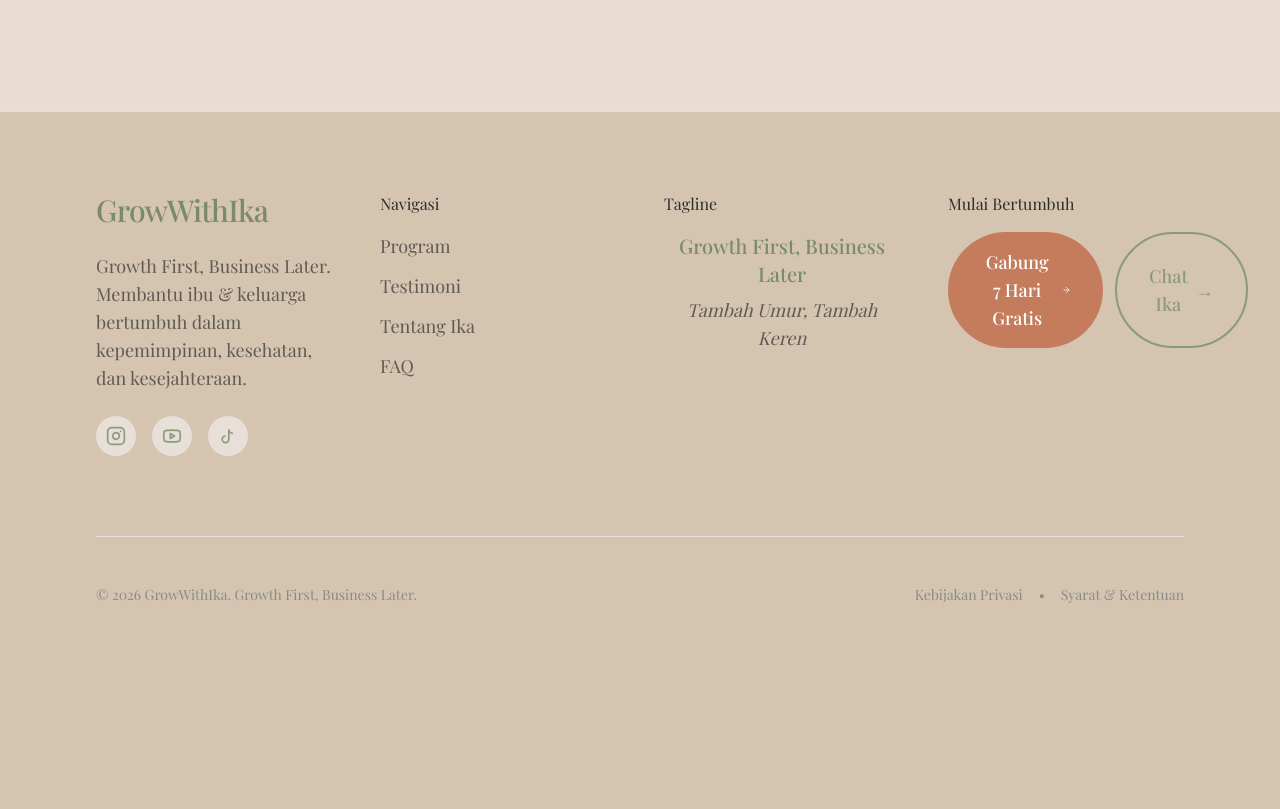
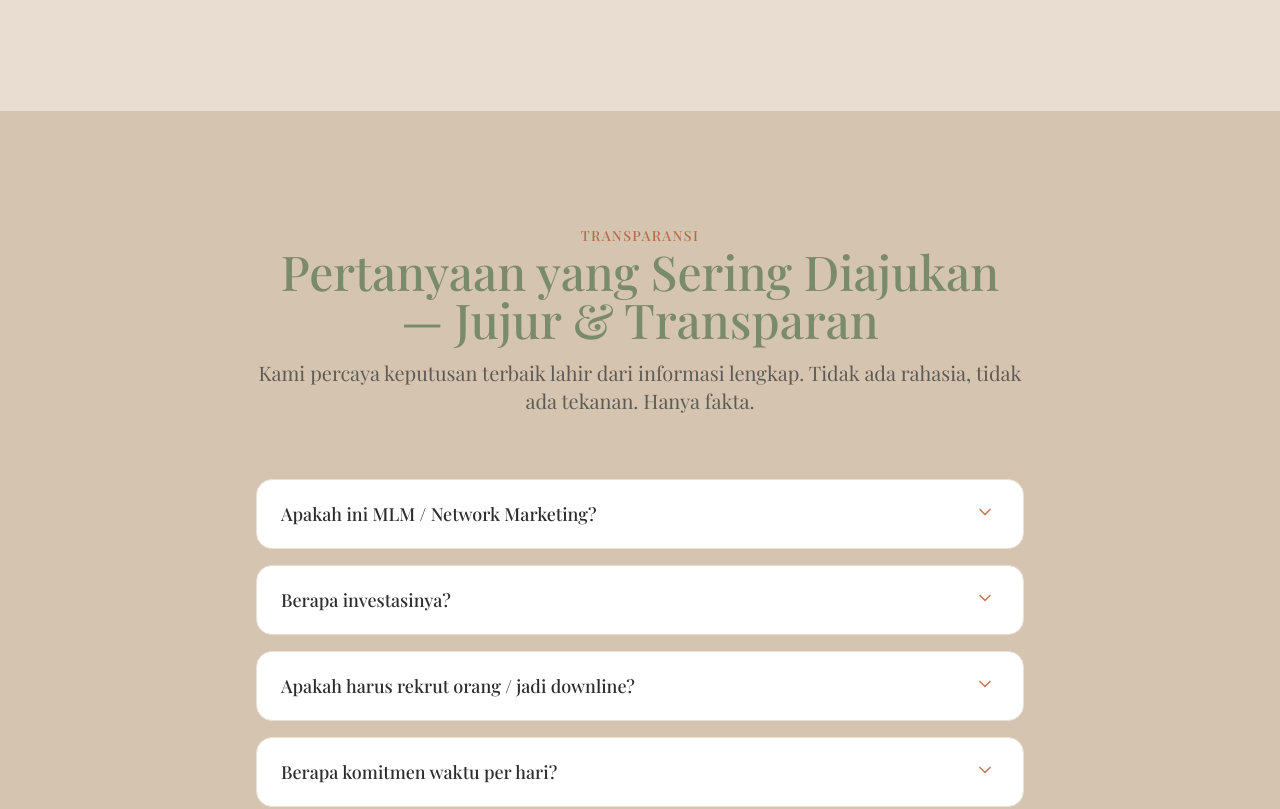
Before and after one commit to jkailett/jkailett, a Next.js app: page / in a window 1280 px wide. Shown: the part 8064-8873 px from the top of the page. Before the commit the page ends 8849 px from the top, so only its background shows below. Built offline with nearby package versions, Linux system fonts and the light colour scheme; a web font is replaced by a local one.

Commit message:
feat: landing page improvements - Hero rewrite, Transparency FAQ, Social Proof, Level clarity, Value promise

```diff
--- a/src/app/page.tsx
+++ b/src/app/page.tsx
@@ -5,6 +5,7 @@ import ProblemSection from '@/components/ProblemSection'
 import LevelSystem from '@/components/LevelSystem'
 import ChallengeSection from '@/components/ChallengeSection'
 import Testimonials from '@/components/Testimonials'
+import FAQSection from '@/components/FAQSection'
 import Footer from '@/components/Footer'
 import StickyCTA from '@/components/StickyCTA'
 import Script from 'next/script'
@@ -29,6 +30,7 @@ export default function Home() {
         <LevelSystem />
         <ChallengeSection />
         <Testimonials />
+        <FAQSection />
         <Footer />
         <StickyCTA />
       </main>
```
